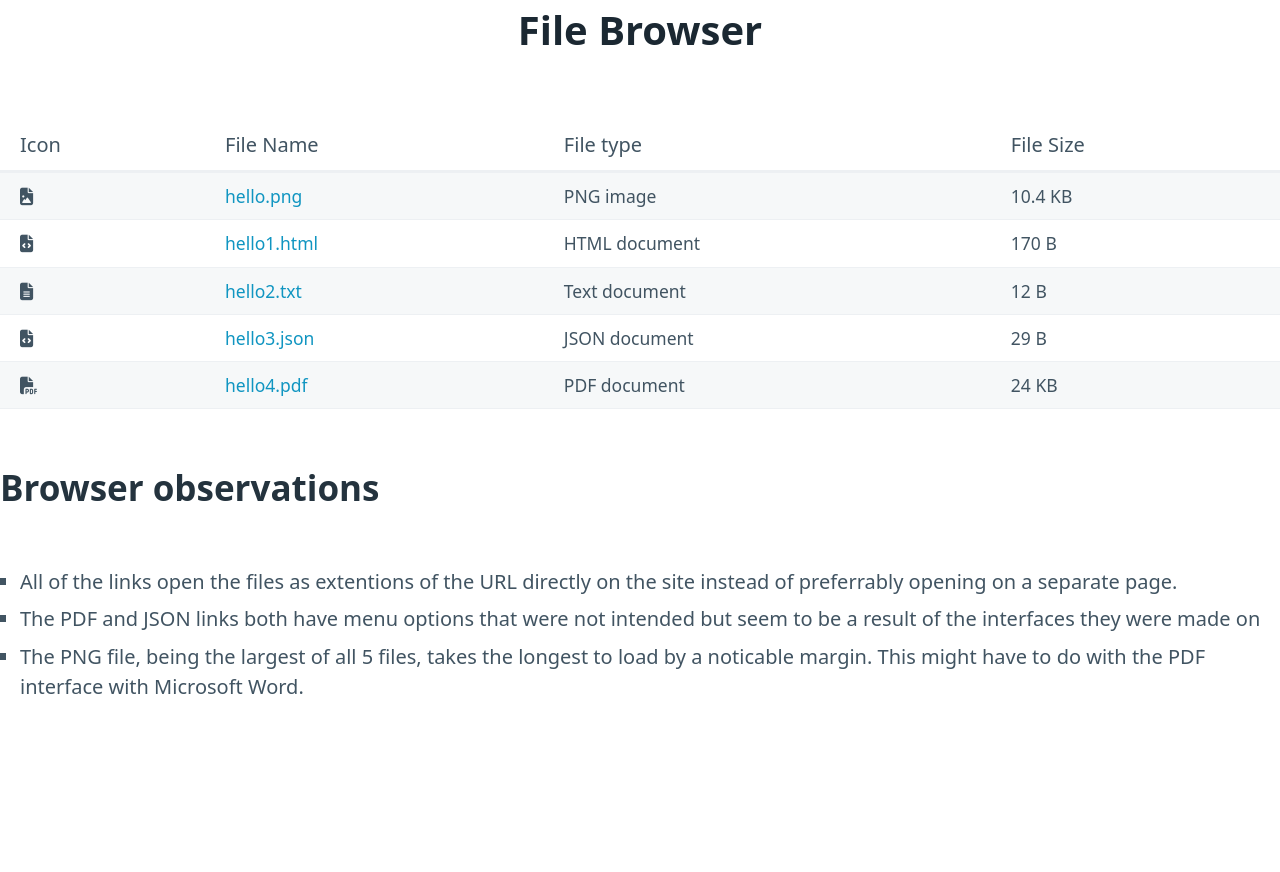
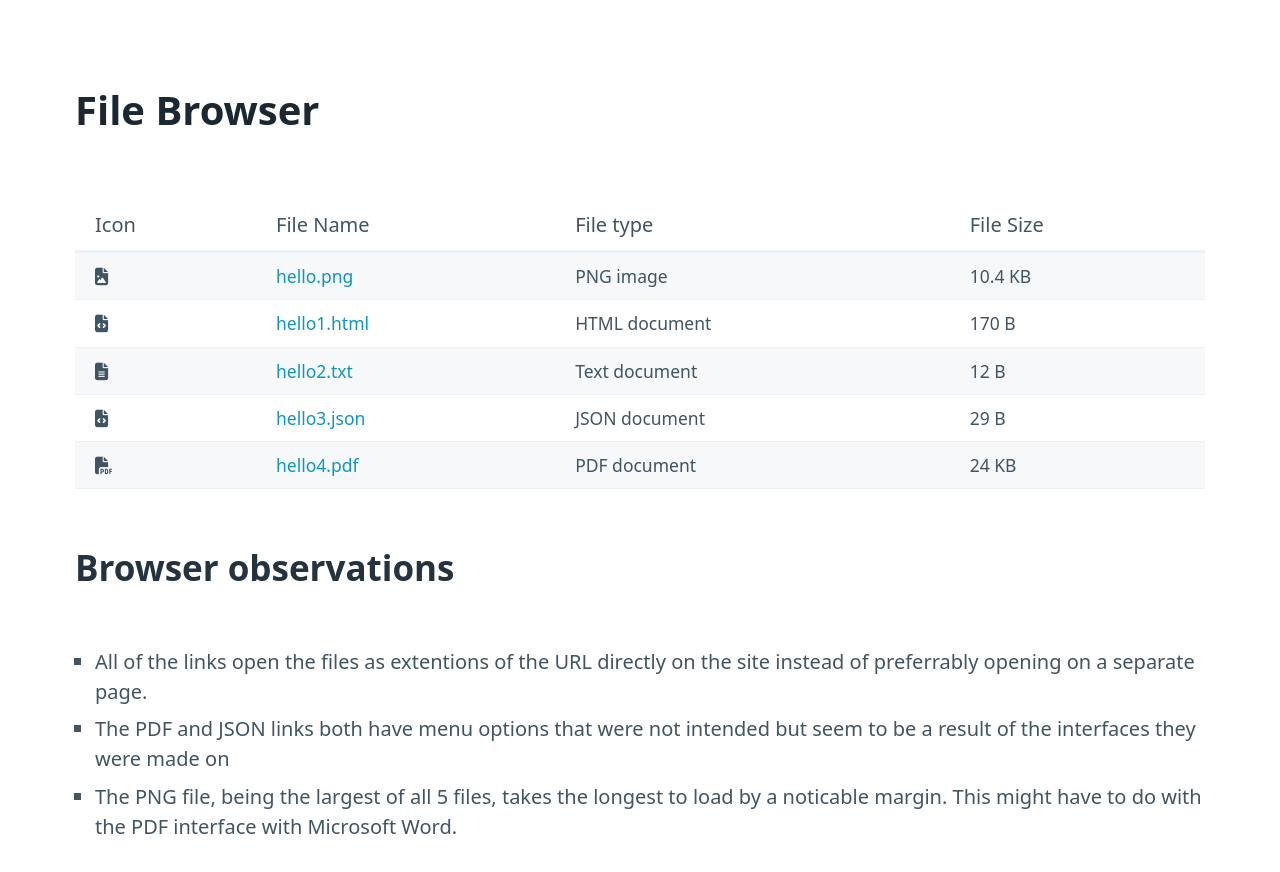
Before and after one commit to leawesomeness23/file-browser-travis, a plain HTML site: page index.html in a window 1280 px wide. Before the commit the page ends 800 px from the top, so only its background shows below. Drawn offline with nearby package versions, Linux system fonts and the light colour scheme.

Commit message:
fixed inline css
done

```diff
--- a/index.html
+++ b/index.html
@@ -10,16 +10,12 @@
         rel="stylesheet"
         href="https://cdnjs.cloudflare.com/ajax/libs/font-awesome/6.5.1/css/all.min.css"
     >
-    <style>
-      h1 {
-        text-align: center;
-      }
-    </style>
 
     <title>File Browser</title>
   </head>
   <body>
-    <h1>File Browser</h1>
+    <main class="container">
+        <h1>File Browser</h1>
     <table role="grid">
         <thead>
             <tr>
@@ -68,5 +64,6 @@
             <li>The PDF and JSON links both have menu options that were not intended but seem to be a result of the interfaces they were made on</li>
             <li>The PNG file, being the largest of all 5 files, takes the longest to load by a noticable margin. This might have to do with the PDF interface with Microsoft Word.</li>
         </ul>
+    </main>
     </body>
 </html>
```
